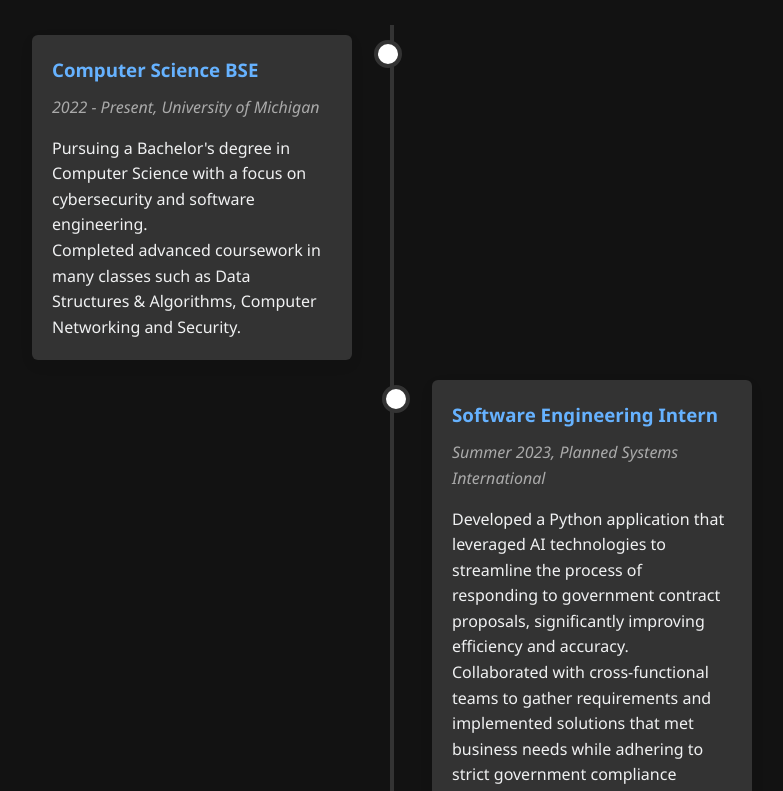
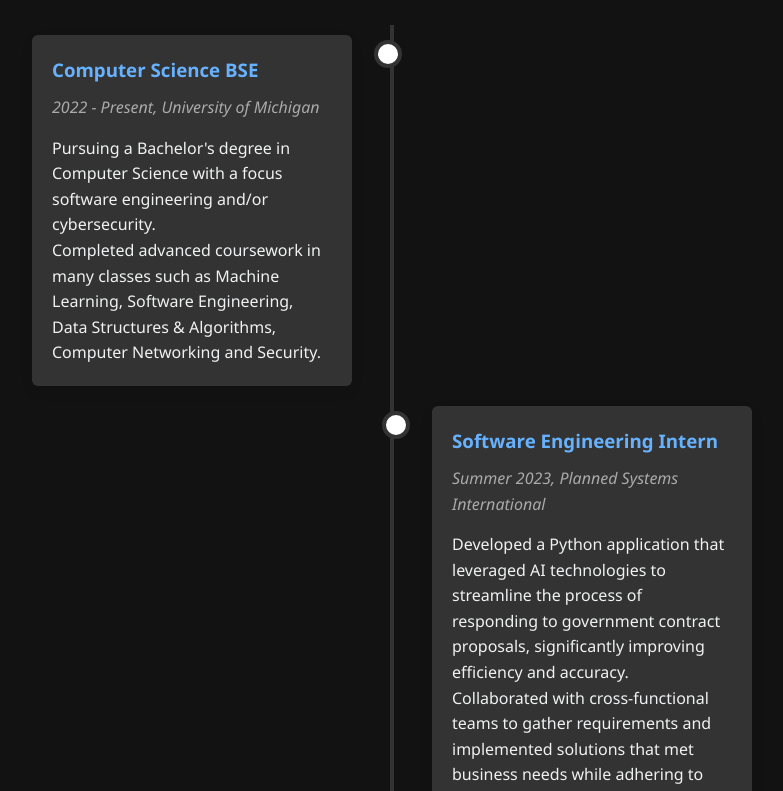
Before and after one commit to esdorman/ProfessionalWebsite, a React (Vite) app: page / in a window 1280 px wide. Shown: the part 2340-3131 px from the top of the page, without its empty margins (248-1031 px from the left). Built offline with nearby package versions, Linux system fonts and the light colour scheme.

Commit message:
Updated timeline

```diff
--- a/src/App.tsx
+++ b/src/App.tsx
@@ -413,11 +413,11 @@ const App = () => {
                 <h3>Computer Science BSE</h3>
                 <span className="date">2022 - Present, University of Michigan</span>
                 <p>
-                  Pursuing a Bachelor's degree in Computer Science with a focus on cybersecurity and software
-                  engineering.
+                  Pursuing a Bachelor's degree in Computer Science with a focus software
+                  engineering and/or cybersecurity.
                 </p>
                 <p>
-                  Completed advanced coursework in many classes such as Data Structures & Algorithms, Computer
+                  Completed advanced coursework in many classes such as Machine Learning, Software Engineering, Data Structures & Algorithms, Computer
                   Networking and Security.
                 </p>
               </motion.div>
```
